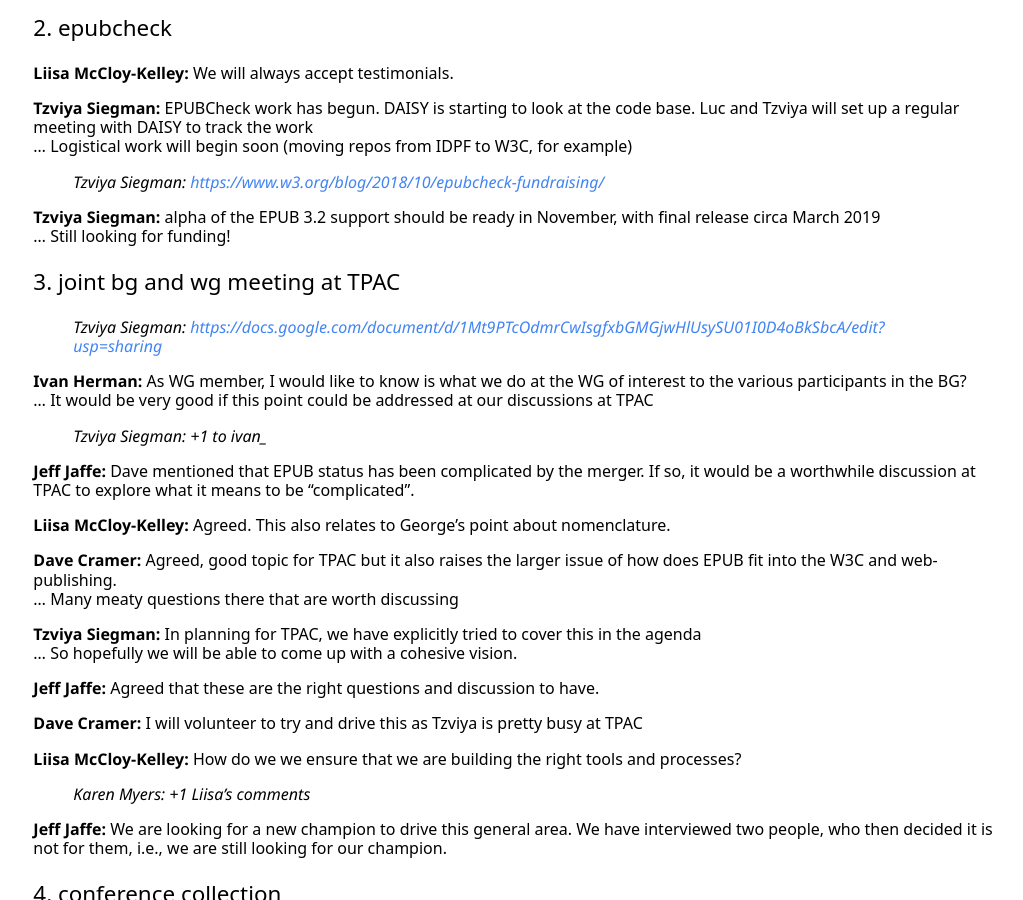
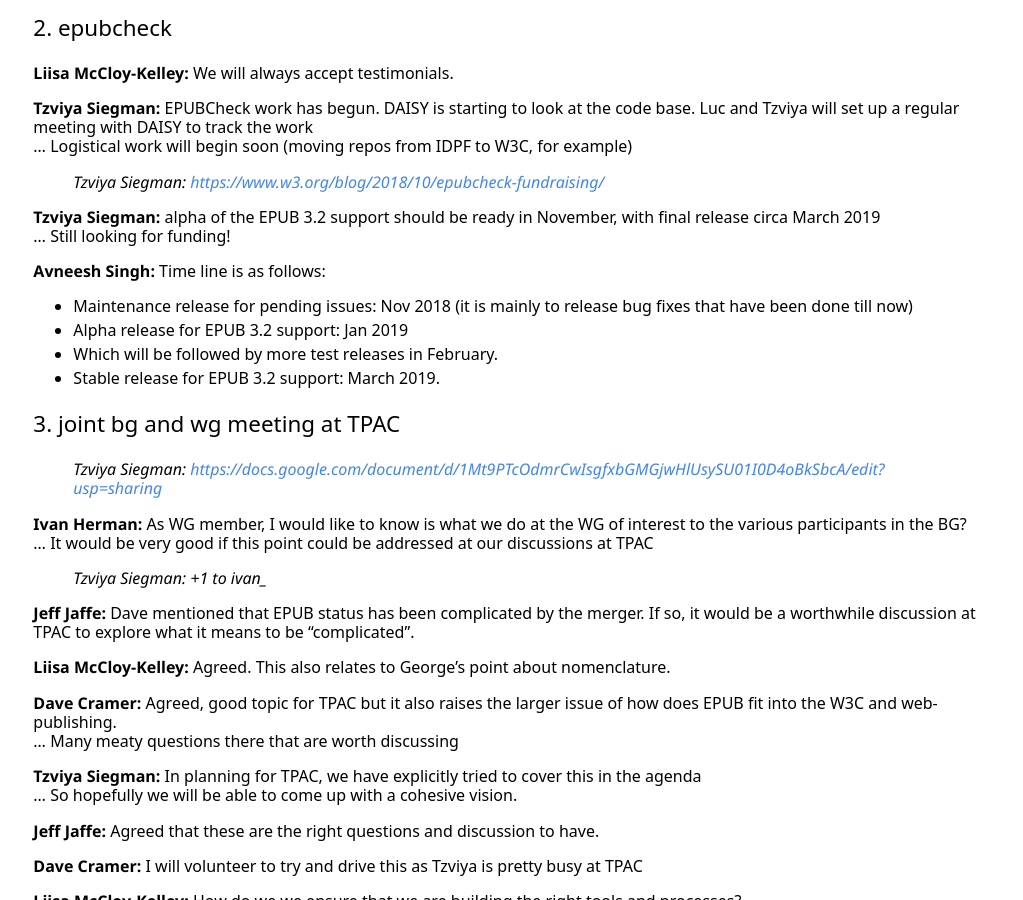
Before and after one commit to w3c/publ-bg, a Jekyll site: the page built from Meetings/Minutes/2018/2018-10-09-pbg.md, in a window 1280 px wide and 900 px high, scrolled down 2862 px. Shown: the whole window, without its empty margins (251-1274 px from the left). Built offline with Jekyll 4.4.1, drawn with Linux system fonts in a browser that asks for light colours; some web fonts are replaced.

Commit message:
Added the exact timeline to the minutes (Avneesh)

```diff
--- a/Meetings/Minutes/2018/2018-10-09-pbg.md
+++ b/Meetings/Minutes/2018/2018-10-09-pbg.md
@@ -158,6 +158,14 @@ See also the [Agenda](https://lists.w3.org/Archives/Public/public-publishingbg/2
 **Tzviya Siegman:** alpha of the EPUB 3.2 support should be ready in November, with final release circa March 2019
 … Still looking for funding!
 
+**Avneesh Singh:** Time line is as follows:
+
+* Maintenance release for pending issues: Nov 2018 (it is mainly to release bug fixes that have been done till now)
+* Alpha release for EPUB 3.2 support: Jan 2019
+* Which will be followed by more test releases in February.
+* Stable release for EPUB 3.2 support: March 2019.
+
+
 ### 3. joint bg and wg meeting at TPAC
 {: #section3}
 
```
